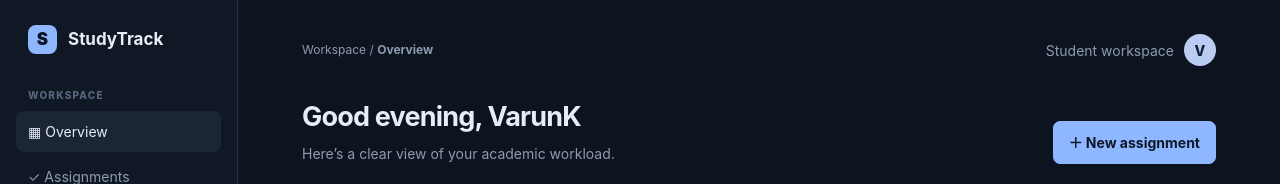
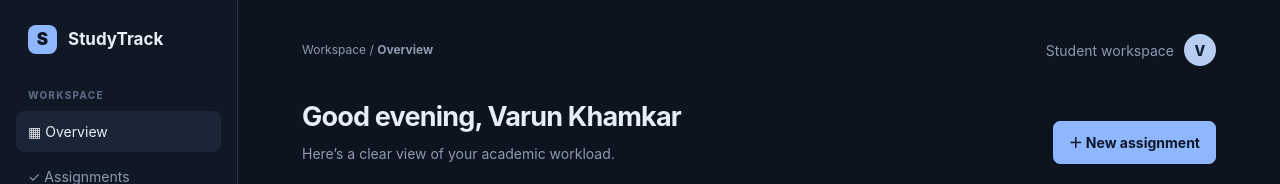
Before and after one commit to MadBollocks/cicd-status-api, a website: page public/index.html in a window 1280 px wide. Shown: the top 184 px of the page. Drawn offline with Linux system fonts and the light colour scheme; no server answers.

Commit message:
Update user name in overview section

```diff
--- a/public/index.html
+++ b/public/index.html
@@ -42,7 +42,7 @@
     <main>
       <div class="topbar"><div class="crumb">Workspace / <strong id="crumb">Overview</strong></div><div class="profile"><span>Student workspace</span><span class="avatar">V</span></div></div>
       <section class="view active" id="overview">
-        <div class="overview"><div><h1>Good evening, VarunK</h1><p class="subtitle">Here’s a clear view of your academic workload.</p></div><button class="primary" id="new-task">＋ New assignment</button></div>
+        <div class="overview"><div><h1>Good evening, Varun Khamkar</h1><p class="subtitle">Here’s a clear view of your academic workload.</p></div><button class="primary" id="new-task">＋ New assignment</button></div>
         <div class="metrics"><div class="metric"><div class="metric-label">Completion rate</div><div class="metric-value" id="completion">0%</div><div class="metric-note good">Across all assignments</div></div><div class="metric"><div class="metric-label">Due this week</div><div class="metric-value" id="week">0</div><div class="metric-note">Upcoming deadlines</div></div><div class="metric"><div class="metric-label">Needs attention</div><div class="metric-value" id="overdue">0</div><div class="metric-note">Overdue assignments</div></div><div class="metric"><div class="metric-label">Open assignments</div><div class="metric-value" id="pending">0</div><div class="metric-note">Still in progress</div></div></div>
         <div class="grid"><section class="card"><div class="card-head"><div><h2>Assignment queue</h2><span class="muted" style="font-size:12px">Your current academic workload</span></div><button class="secondary" id="view-all">View all</button></div><div id="overview-tasks"></div></section><aside class="card"><div class="card-head"><h2>Progress</h2><span class="muted">This term</span></div><div class="progress-wrap"><div class="progress" id="progress"><strong id="progress-number">0%</strong></div><div class="progress-copy"><strong>Keep the momentum</strong>Complete assignments to improve your rate.</div></div><h3 style="margin-bottom:13px">Upcoming deadlines</h3><div class="upcoming" id="upcoming"></div></aside></div>
       </section>
```
